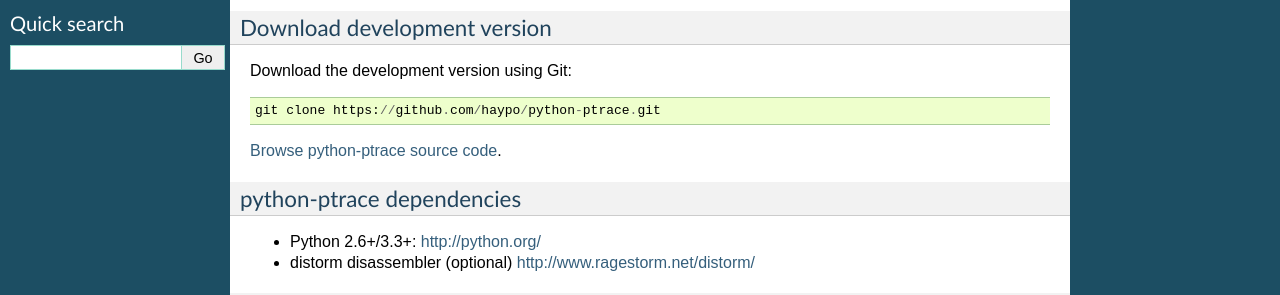
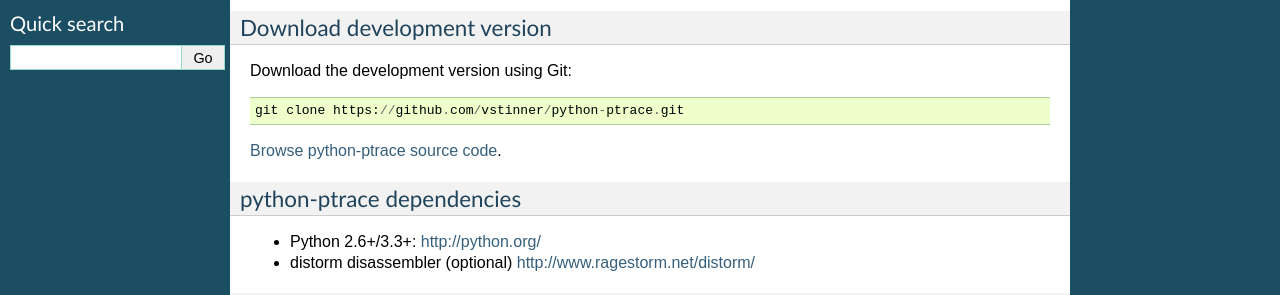
Before and after one commit to vstinner/python-ptrace, a Sphinx documentation site: the page built from doc/install.rst, in a window 1280 px wide. Shown: the part 447-742 px from the top of the page. Built offline with Sphinx 7.4.7, drawn with Linux system fonts in a browser that asks for light colours.

Commit message:
github.com/haypo becomes github.com/vstinner

```diff
--- a/README.rst
+++ b/README.rst
@@ -16,7 +16,7 @@
 * `python-ptrace documentation
   <http://python-ptrace.readthedocs.io/>`_
 * `python-ptrace at GitHub
-  <https://github.com/haypo/python-ptrace>`_
+  <https://github.com/vstinner/python-ptrace>`_
 * `python-ptrace at the Python Cheeseshop (PyPI)
   <https://pypi.python.org/pypi/python-ptrace>`_
 
--- a/doc/changelog.rst
+++ b/doc/changelog.rst
@@ -23,7 +23,7 @@
 * Allow command names without absolute path.
 * Fix ptrace binding: clear errno before calling ptrace().
 * Fix PtraceSyscall.exit() for unknown error code
-* Project moved to GitHub: https://github.com/haypo/python-ptrace
+* Project moved to GitHub: https://github.com/vstinner/python-ptrace
 * Remove the ``ptrace.ctypes_errno`` module: use directly
   the ``ctypes.get_errno()`` function
 * Remove the ``ptrace.ctypes_errno`` module: use directly
--- a/doc/index.rst
+++ b/doc/index.rst
@@ -8,7 +8,7 @@
 * `python-ptrace documentation
   <http://python-ptrace.readthedocs.io/>`_
 * `python-ptrace at GitHub
-  <https://github.com/haypo/python-ptrace>`_
+  <https://github.com/vstinner/python-ptrace>`_
 * `python-ptrace at the Python Cheeseshop (PyPI)
   <https://pypi.python.org/pypi/python-ptrace>`_
 
--- a/doc/install.rst
+++ b/doc/install.rst
@@ -27,10 +27,10 @@
 
 Download the development version using Git::
 
-    git clone https://github.com/haypo/python-ptrace.git
+    git clone https://github.com/vstinner/python-ptrace.git
 
 `Browse python-ptrace source code
-<https://github.com/haypo/python-ptrace>`_.
+<https://github.com/vstinner/python-ptrace>`_.
 
 
 python-ptrace dependencies
```
